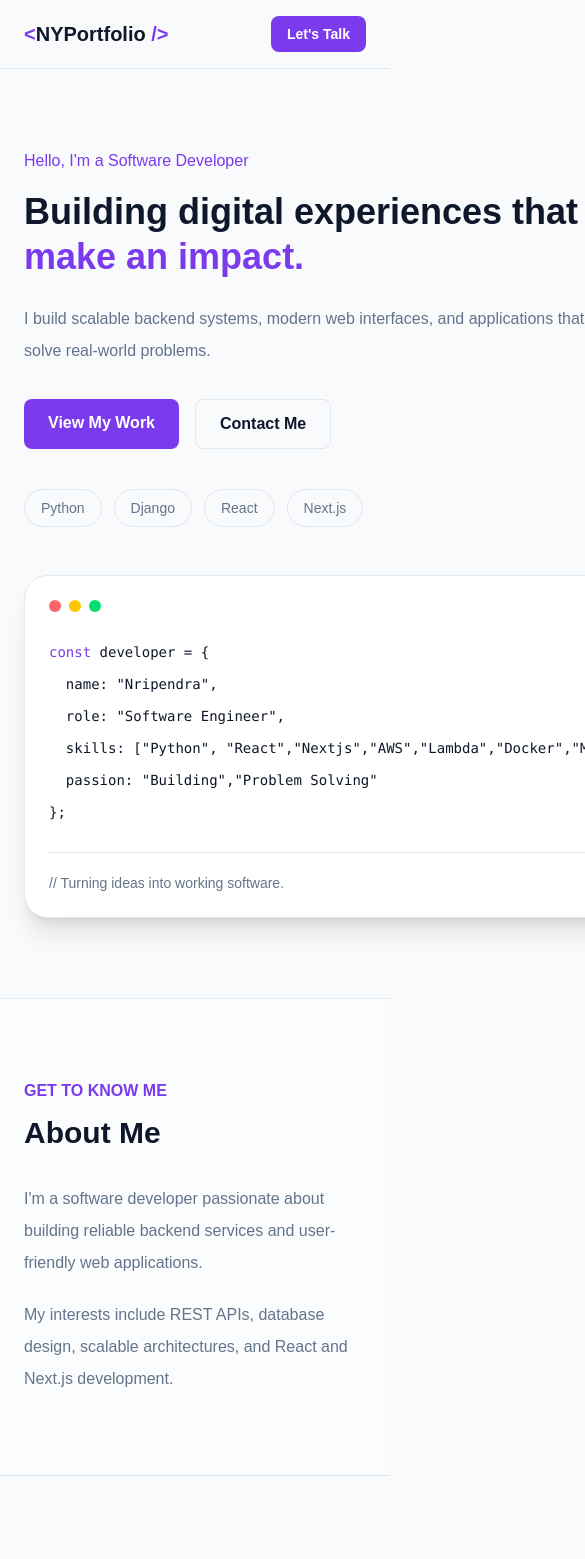
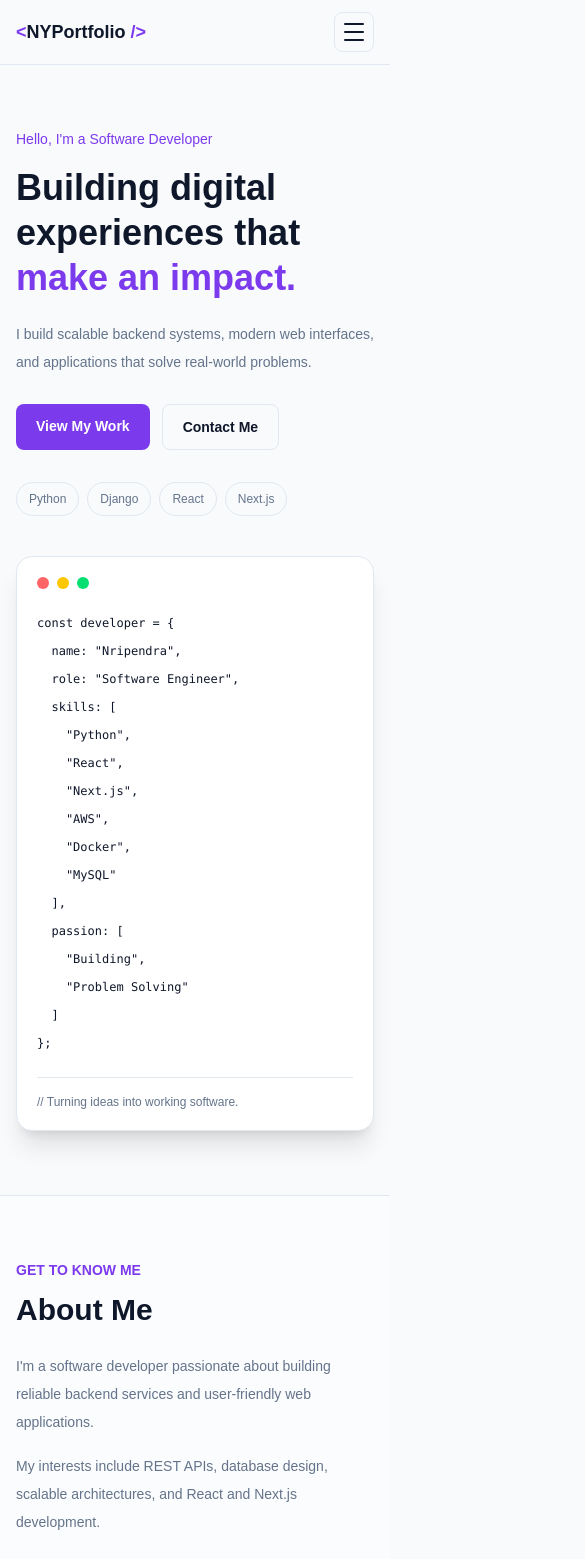
Before and after one commit to Nripendra48/Portfolio, a Next.js app: page / in a window 390 px wide. Shown: the top 1559 px of the page, 585 px wide, since content can reach past the window. Built offline with nearby package versions, Linux system fonts and the light colour scheme.

Commit message:
optimized for mobile view

```diff
--- a/src/app/globals.css
+++ b/src/app/globals.css
@@ -1,4 +1,3 @@
-
 @import "tailwindcss";
 
 :root {
@@ -36,10 +35,14 @@
 html {
   scroll-behavior: smooth;
   scroll-padding-top: 5rem;
+  overflow-x: clip;
 }
 
 body {
   margin: 0;
+  width: 100%;
+  min-height: 100vh;
+  overflow-x: clip;
   background: var(--background);
   color: var(--foreground);
   font-family: Arial, Helvetica, sans-serif;
@@ -54,3 +57,16 @@ body {
 a {
   transition: color 150ms ease;
 }
+
+img {
+  max-width: 100%;
+  height: auto;
+}
+
+pre {
+  max-width: 100%;
+}
+
+section[id] {
+  scroll-margin-top: 5rem;
+}
--- a/src/components/About.js
+++ b/src/components/About.js
@@ -1,18 +1,19 @@
-
 export default function About() {
   return (
     <section
       id="about"
-      className="border-y border-border bg-surface/50"
+      className="scroll-mt-20 border-y border-border bg-surface/50"
     >
-      <div className="mx-auto max-w-6xl px-6 py-20">
-        <p className="font-semibold text-accent">GET TO KNOW ME</p>
+      <div className="mx-auto max-w-6xl px-4 py-16 sm:px-6 sm:py-20">
+        <p className="text-sm font-semibold text-accent">
+          GET TO KNOW ME
+        </p>
 
         <h2 className="mt-3 text-3xl font-bold sm:text-4xl">
           About Me
         </h2>
 
-        <div className="mt-8 max-w-3xl space-y-5 leading-8 text-muted">
+        <div className="mt-6 max-w-3xl space-y-4 text-sm leading-7 text-muted sm:mt-8 sm:space-y-5 sm:text-base sm:leading-8">
           <p>
             I'm a software developer passionate about building
             reliable backend services and user-friendly web applications.
--- a/src/components/Experience.js
+++ b/src/components/Experience.js
@@ -54,8 +54,8 @@ const experiences = [
 export default function Experience() {
   return (
     <section
-        id="experience"
-        className="min-h-screen scroll-mt-24 bg-background px-6 py-24 text-foreground">
+    id="experience"
+    className="min-h-screen scroll-mt-20 bg-background px-4 py-16 text-foreground sm:px-6 sm:py-24">
       <div className="mx-auto max-w-5xl">
         <div className="mb-16 text-center">
           <p className="mb-3 text-sm font-semibold uppercase tracking-[0.3em] text-accent">
--- a/src/components/Hero.js
+++ b/src/components/Hero.js
@@ -1,46 +1,45 @@
-
 export default function Hero() {
   return (
     <section
       id="home"
-      className="mx-auto grid min-h-[80vh] max-w-6xl items-center gap-12 px-6 py-20 md:grid-cols-2"
+      className="mx-auto grid min-h-[85vh] max-w-6xl items-center gap-10 px-4 py-16 sm:px-6 sm:py-20 lg:grid-cols-2 lg:gap-12"
     >
       <div>
-        <p className="mb-4 font-medium text-accent">
+        <p className="mb-4 text-sm font-medium text-accent sm:text-base">
           Hello, I'm a Software Developer
         </p>
 
-        <h1 className="text-4xl font-extrabold leading-tight sm:text-6xl">
+        <h1 className="text-4xl font-extrabold leading-tight sm:text-5xl lg:text-6xl">
           Building digital experiences that{" "}
           <span className="text-accent">make an impact.</span>
         </h1>
 
-        <p className="mt-6 max-w-xl leading-8 text-muted">
+        <p className="mt-5 max-w-xl text-sm leading-7 text-muted sm:mt-6 sm:text-base sm:leading-8">
           I build scalable backend systems, modern web interfaces,
           and applications that solve real-world problems.
         </p>
 
-        <div className="mt-8 flex flex-wrap gap-4">
+        <div className="mt-7 flex flex-wrap gap-3 sm:mt-8">
           <a
             href="#projects"
-            className="rounded-lg bg-accent px-6 py-3 font-semibold text-white"
+            className="rounded-lg bg-accent px-5 py-3 text-sm font-semibold text-white transition-opacity hover:opacity-80 sm:px-6 sm:text-base"
           >
             View My Work
           </a>
 
           <a
             href="#contact"
-            className="rounded-lg border border-border px-6 py-3 font-semibold hover:text-accent"
+            className="rounded-lg border border-border px-5 py-3 text-sm font-semibold transition-colors hover:text-accent sm:px-6 sm:text-base"
           >
             Contact Me
           </a>
         </div>
 
-        <div className="mt-10 flex flex-wrap gap-3 text-sm text-muted">
+        <div className="mt-8 flex flex-wrap gap-2 text-xs text-muted sm:mt-10 sm:gap-3 sm:text-sm">
           {["Python", "Django", "React", "Next.js"].map((skill) => (
             <span
               key={skill}
-              className="rounded-full border border-border px-4 py-2"
+              className="rounded-full border border-border px-3 py-2 sm:px-4"
             >
               {skill}
             </span>
@@ -48,25 +47,34 @@ export default function Hero() {
         </div>
       </div>
 
-      <div className="rounded-3xl border border-border bg-surface p-6 shadow-xl sm:p-10">
-        <div className="mb-6 flex gap-2">
+      {/* Code Card */}
+      <div className="min-w-0 rounded-2xl border border-border bg-surface p-5 shadow-xl sm:rounded-3xl sm:p-8">
+        <div className="mb-5 flex gap-2">
           <span className="h-3 w-3 rounded-full bg-red-400" />
           <span className="h-3 w-3 rounded-full bg-yellow-400" />
           <span className="h-3 w-3 rounded-full bg-green-400" />
         </div>
 
-        <pre className="overflow-x-auto text-sm leading-8 sm:text-base">
-          <code>
-            <span className="text-accent">const</span> developer = {"{\n"}
-            {"  "}name: "Nripendra",{"\n"}
-            {"  "}role: "Software Engineer",{"\n"}
-            {"  "}skills: ["Python", "React","Nextjs","AWS","Lambda","Docker","MySQL"],{"\n"}
-            {"  "}passion: "Building","Problem Solving"{"\n"}
-            {"};"}
-          </code>
+        <pre className="overflow-x-auto text-xs leading-7 sm:text-sm sm:leading-8">
+          <code>{`const developer = {
+  name: "Nripendra",
+  role: "Software Engineer",
+  skills: [
+    "Python",
+    "React",
+    "Next.js",
+    "AWS",
+    "Docker",
+    "MySQL"
+  ],
+  passion: [
+    "Building",
+    "Problem Solving"
+  ]
+};`}</code>
         </pre>
 
-        <p className="mt-6 border-t border-border pt-5 text-sm text-muted">
+        <p className="mt-5 border-t border-border pt-4 text-xs text-muted sm:text-sm">
           {"// Turning ideas into working software."}
         </p>
       </div>
--- a/src/components/Navbar.js
+++ b/src/components/Navbar.js
@@ -11,16 +11,18 @@ export default function Navbar() {
   ];
 
   return (
-    <header className="sticky top-0 z-50 border-b border-border bg-background/85 backdrop-blur-lg">
-      <nav className="mx-auto flex max-w-6xl items-center justify-between px-6 py-4">
+    <header className="sticky top-0 z-50 border-b border-border bg-background/90 backdrop-blur-xl">
+      <nav className="mx-auto flex max-w-6xl items-center justify-between px-4 py-3 sm:px-6 sm:py-4">
 
-        <Link href="/" className="text-xl font-bold">
+        {/* Logo */}
+        <Link href="/#home" className="shrink-0 text-lg font-bold sm:text-xl">
           <span className="text-accent">{"<"}</span>
           NYPortfolio
           <span className="text-accent">{" />"}</span>
         </Link>
 
-        <div className="hidden items-center gap-7 md:flex">
+        {/* Desktop Navigation */}
+        <div className="hidden items-center gap-5 lg:flex xl:gap-7">
           {links.map((link) => (
             <Link
               key={link.href}
@@ -32,13 +34,39 @@ export default function Navbar() {
           ))}
         </div>
 
+        {/* Desktop Contact */}
         <Link
           href="/#contact"
-          className="rounded-lg bg-accent px-4 py-2 text-sm font-semibold text-white transition-opacity hover:opacity-80"
+          className="hidden rounded-lg bg-accent px-4 py-2 text-sm font-semibold text-white transition-opacity hover:opacity-80 lg:block"
         >
           Let's Talk
         </Link>
 
+        {/* Mobile Menu */}
+        <details className="group relative lg:hidden">
+          <summary
+            aria-label="Open navigation menu"
+            className="flex h-10 w-10 cursor-pointer list-none flex-col items-center justify-center gap-1.5 rounded-lg border border-border hover:bg-surface [&::-webkit-details-marker]:hidden"
+          >
+            <span className="h-0.5 w-5 rounded bg-foreground" />
+            <span className="h-0.5 w-5 rounded bg-foreground" />
+            <span className="h-0.5 w-5 rounded bg-foreground" />
+          </summary>
+
+          <div className="absolute right-0 top-14 z-50 w-64 rounded-xl border border-border bg-background p-3 shadow-xl">
+            <div className="flex flex-col gap-1">
+              {links.map((link) => (
+                <Link
+                  key={link.href}
+                  href={link.href}
+                  className="rounded-lg px-4 py-3 text-sm text-muted transition-colors hover:bg-surface hover:text-accent"
+                >
+                  {link.label}
+                </Link>
+              ))}
+            </div>
+          </div>
+        </details>
       </nav>
     </header>
   );
--- a/src/components/Projects.js
+++ b/src/components/Projects.js
@@ -1,80 +1,45 @@
+import Link from "next/link";
 
-const projects = [
-  {
-    title: "School Management System",
-    description:
-      "A platform for managing student records, examinations, results, and administration.",
-    tech: ["Django REST Framework", "PostgreSQL", "Next.js"],
-    link: "https://github.com/nripendra48",
-  },
-  {
-    title: "Real-Time Chat Application",
-    description:
-      "A messaging application supporting private and group conversations.",
-    tech: ["Python", "Django", "SQL"],
-    link: "https://github.com/Nripendra48/ChatRoom/tree/new-main",
-  },
-  {
-    title: "Weather API",
-    description:
-      "A REST API for retrieving and presenting weather information.",
-    tech: ["Python", "FastAPI", "REST API"],
-    link: "https://github.com/nripendra48",
-  },
-];
+export default function Navbar() {
+  const links = [
+    { label: "Home", href: "/#home" },
+    { label: "About", href: "/#about" },
+    { label: "Skills", href: "/#skills" },
+    { label: "Experience", href: "/#experience" },
+    { label: "Projects", href: "/#projects" },
+    { label: "Contact", href: "/#contact" },
+  ];
 
-export default function Projects() {
   return (
-    <section
-      id="projects"
-      className="border-y border-border bg-surface/50"
-    >
-      <div className="mx-auto max-w-6xl px-6 py-20">
-        <p className="font-semibold text-accent">SELECTED WORK</p>
+    <header className="sticky top-0 z-50 border-b border-border bg-background/85 backdrop-blur-lg">
+      <nav className="mx-auto flex max-w-6xl items-center justify-between px-6 py-4">
 
-        <h2 className="mt-3 text-3xl font-bold sm:text-4xl">
-          Featured Projects
-        </h2>
+        <Link href="/" className="text-xl font-bold">
+          <span className="text-accent">{"<"}</span>
+          NYPortfolio
+          <span className="text-accent">{" />"}</span>
+        </Link>
 
-        <div className="mt-10 grid gap-6 md:grid-cols-2 lg:grid-cols-3">
-          {projects.map((project) => (
-            <article
-              key={project.title}
-              className="flex flex-col rounded-2xl border border-border bg-surface p-6 transition-transform hover:-translate-y-1"
+        <div className="hidden items-center gap-7 md:flex">
+          {links.map((link) => (
+            <Link
+              key={link.href}
+              href={link.href}
+              className="text-sm text-muted transition-colors hover:text-accent"
             >
-              <div className="mb-5 flex h-12 w-12 items-center justify-center rounded-xl bg-accent/10 text-xl text-accent">
-                {"</>"}
-              </div>
-
-              <h3 className="text-xl font-bold">{project.title}</h3>
-
-              <p className="mt-3 flex-1 leading-7 text-muted">
-                {project.description}
-              </p>
-
-              <div className="mt-5 flex flex-wrap gap-2">
-                {project.tech.map((tech) => (
-                  <span
-                    key={tech}
-                    className="rounded-md bg-background px-2 py-1 text-xs text-muted"
-                  >
-                    {tech}
-                  </span>
-                ))}
-              </div>
-
-              <a
-                href={project.link}
-                target="_blank"
-                rel="noreferrer"
-                className="mt-6 font-semibold text-accent hover:underline"
-              >
-                View on GitHub →
-              </a>
-            </article>
+              {link.label}
+            </Link>
           ))}
         </div>
-      </div>
-    </section>
+
+        <Link
+          href="/#contact"
+          className="rounded-lg bg-accent px-4 py-2 text-sm font-semibold text-white transition-opacity hover:opacity-80"
+        >
+          Let's Talk
+        </Link>
+
+      </nav>
+    </header>
   );
 }
```
Also changed, not shown: src/app/experience/page.js (deleted, +0 -15 lines), src/components/Footer.js (+10 -9 lines), src/components/Skills.js (+13 -6 lines).
